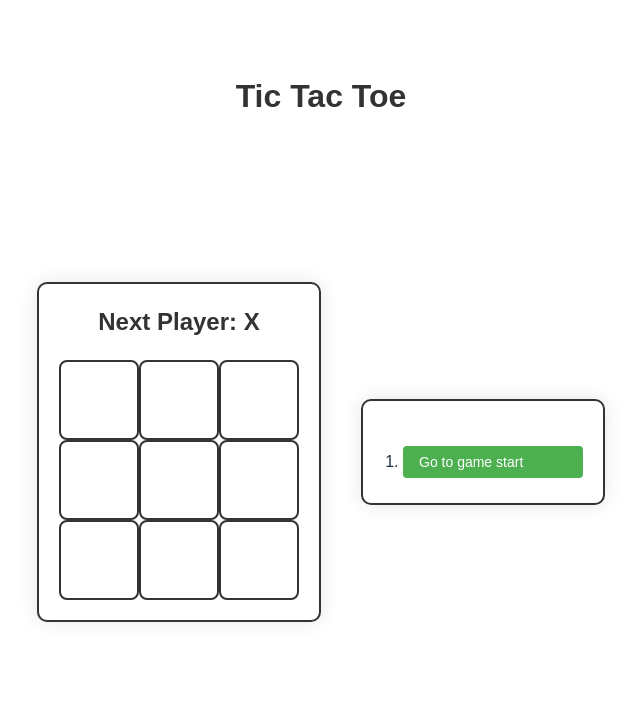
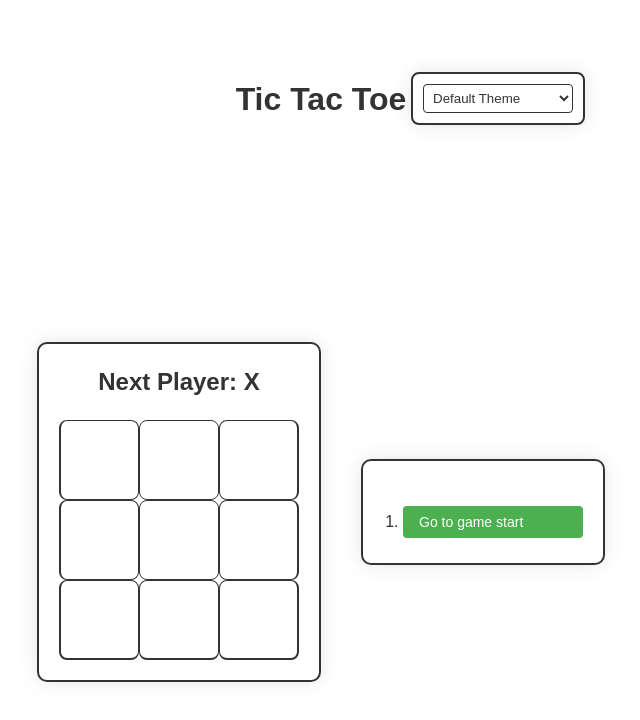
Before and after one commit to Ana2k/react-ttr, a React (Vite) app: page / in a window 1280 px wide. Shown: the top 720 px of the page, without its empty margins (319-959 px from the left). Built offline with nearby package versions, Linux system fonts and the light colour scheme.

Commit message:
looks pretty ok to me?

```diff
--- a/src/App.css
+++ b/src/App.css
@@ -153,6 +153,47 @@
   margin: 10px 0;
 }
 
+:root {
+  /* Light theme (default) */
+  --bg-color: #ffffff;
+  --text-color: #333333;
+  --board-bg: #ffffff;
+  --square-bg: #ffffff;
+  --square-hover: #f5f5f5;
+  --border-color: #333333;
+  --x-color: #2196F3;
+  --o-color: #F44336;
+  --button-bg: #4CAF50;
+  --button-hover: #45a049;
+  --restart-button-bg: #f44336;
+  --restart-button-hover: #d32f2f;
+  --shadow-color: rgba(0, 0, 0, 0.1);
+}
+
+@media (prefers-color-scheme: dark) {
+  :root {
+    --bg-color: #1a1a1a;
+    --text-color: #ffffff;
+    --board-bg: #2d2d2d;
+    --square-bg: #2d2d2d;
+    --square-hover: #3d3d3d;
+    --border-color: #ffffff;
+    --x-color: #64B5F6;
+    --o-color: #EF5350;
+    --button-bg: #388E3C;
+    --button-hover: #2E7D32;
+    --restart-button-bg: #EF5350;
+    --restart-button-hover: #D32F2F;
+    --shadow-color: rgba(0, 0, 0, 0.3);
+  }
+}
+
+body {
+  background-color: var(--bg-color);
+  color: var(--text-color);
+  transition: background-color 0.3s, color 0.3s;
+}
+
 .game {
   display: flex;
   flex-direction: row;
@@ -163,15 +204,30 @@
   min-height: 100vh;
   align-items: center;
   position: relative;
+  padding-top: 60px;
+}
+
+.game-title {
+  position: absolute;
+  top: 20px;
+  font-size: 32px;
+  font-weight: bold;
+  color: var(--text-color);
+  text-align: center;
+  width: 100%;
+  margin: 0;
+  padding: 10px;
+  transition: color 0.3s;
 }
 
 .game-board {
-  background: #fff;
+  background: var(--board-bg);
   padding: 20px;
   border-radius: 10px;
-  box-shadow: 0 0 20px rgba(0, 0, 0, 0.1);
-  border: 2px solid #333;
+  box-shadow: 0 0 20px var(--shadow-color);
+  border: 2px solid var(--border-color);
   display: inline-block;
+  transition: all 0.3s;
 }
 
 .board-row {
@@ -182,77 +238,68 @@
 .square {
   width: 80px;
   height: 80px;
-  background: white;
-  border: 2px solid #333;
+  background: var(--square-bg);
   font-size: 40px;
   font-weight: bold;
   cursor: pointer;
   display: flex;
   align-items: center;
   justify-content: center;
-  transition: background-color 0.2s;
+  transition: all 0.3s ease;
   margin: 0;
   padding: 0;
   box-sizing: border-box;
   position: relative;
+  border: 1px solid var(--border-color);
 }
 
-/* Remove right border from squares in the right column */
-.square:nth-child(3n) {
-  border-right: none;
-}
-
-/* Remove bottom border from squares in the bottom row */
-.board-row:last-child .square {
-  border-bottom: none;
-}
-
-/* Remove left border from squares in the left column */
-.square:nth-child(3n + 1) {
-  border-left: none;
-}
-
-/* Remove top border from squares in the top row */
 .board-row:first-child .square {
-  border-top: none;
-}
-
-/* Add borders to the board edges */
-.board-row:first-child .square {
-  border-top: 2px solid #333;
+  border-top: 2px solid var(--border-color);
 }
 
 .board-row:last-child .square {
-  border-bottom: 2px solid #333;
+  border-bottom: 2px solid var(--border-color);
 }
 
-.square:nth-child(3n + 1) {
-  border-left: 2px solid #333;
+.square:nth-child(1) {
+  border-left: 2px solid var(--border-color);
 }
 
-.square:nth-child(3n) {
-  border-right: 2px solid #333;
+.square:nth-child(3) {
+  border-right: 2px solid var(--border-color);
+}
+
+.square:nth-child(1) {
+  border-left-width: 2px;
+}
+
+.square:nth-child(3) {
+  border-right-width: 2px;
 }
 
 .square:hover {
-  background: #f5f5f5;
+  background: var(--square-hover);
+  transform: scale(1.05);
+  z-index: 1;
 }
 
 .status {
   margin-bottom: 20px;
   font-size: 24px;
   font-weight: bold;
-  color: #333;
+  color: var(--text-color);
   text-align: center;
+  transition: color 0.3s;
 }
 
 .game-info {
   min-width: 200px;
-  background: #fff;
+  background: var(--board-bg);
   padding: 20px;
   border-radius: 10px;
-  box-shadow: 0 0 20px rgba(0, 0, 0, 0.1);
-  border: 2px solid #333;
+  box-shadow: 0 0 20px var(--shadow-color);
+  border: 2px solid var(--border-color);
+  transition: all 0.3s;
 }
 
 .game-info ol {
@@ -262,7 +309,7 @@
 }
 
 .game-info button {
-  background: #4CAF50;
+  background: var(--button-bg);
   color: white;
   border: none;
   padding: 8px 16px;
@@ -270,17 +317,18 @@
   border-radius: 4px;
   cursor: pointer;
   font-size: 14px;
-  transition: background-color 0.2s;
+  transition: all 0.3s ease;
   width: 100%;
   text-align: left;
 }
 
 .game-info button:hover {
-  background: #45a049;
+  background: var(--button-hover);
+  transform: scale(1.02);
 }
 
 .restart-button {
-  background: #f44336 !important;
+  background: var(--restart-button-bg) !important;
   color: white;
   border: none;
   padding: 12px 20px !important;
@@ -295,8 +343,41 @@
 }
 
 .restart-button:hover {
-  background: #d32f2f !important;
+  background: var(--restart-button-hover) !important;
   transform: scale(1.02);
+}
+
+/* Theme customization controls - simplified dropdown */
+.theme-controls {
+  position: absolute;
+  top: 20px;
+  right: 20px;
+  background: var(--board-bg);
+  padding: 10px;
+  border-radius: 8px;
+  box-shadow: 0 0 20px var(--shadow-color);
+  border: 2px solid var(--border-color);
+  z-index: 100;
+}
+
+.theme-controls select {
+  background: var(--board-bg);
+  color: var(--text-color);
+  border: 1px solid var(--border-color);
+  padding: 5px;
+  border-radius: 4px;
+  cursor: pointer;
+  width: 150px;
+}
+
+.theme-controls select:focus {
+  outline: none;
+  border-color: var(--x-color);
+}
+
+/* Remove old color picker styles */
+.color-picker {
+  display: none;
 }
 
 /* Add some animation for X and O */
@@ -317,21 +398,9 @@
 
 /* Style for X and O */
 .square:not(:empty) {
-  color: #2196F3;
+  color: var(--x-color);
 }
 
 .square:not(:empty):nth-child(even) {
-  color: #F44336;
+  color: var(--o-color);
 }
-
-/* Add a title to the game */
-.game::before {
-  content: "Tic Tac Toe";
-  position: absolute;
-  top: 20px;
-  font-size: 32px;
-  font-weight: bold;
-  color: #333;
-  text-align: center;
-  width: 100%;
-}
--- a/src/App.jsx
+++ b/src/App.jsx
@@ -1,4 +1,4 @@
-import { useState } from 'react';
+import { useState, useEffect } from 'react';
 import './App.css';
 
 /**
@@ -96,17 +96,55 @@ function Board({ xIsNext, squares, onPlay}){
  * - winner: string | null - Current winner ('X', 'O', or null)
  * - isDraw: boolean - True if game is a draw
  * - gameOver: boolean - True if game is won or drawn
+ * - theme: Object - Current theme colors
  *
  * Manages the overall game state and history
  */
-export default function Game(){
-  const [history,setHistory] = useState([Array(9).fill(null)]);
+export default function Game() {
+  const [history, setHistory] = useState([Array(9).fill(null)]);
   const [currentMove, setCurrentMove] = useState(0);
-  const xIsNext = currentMove % 2===0;
+  const [theme, setTheme] = useState('default');
+
+  const xIsNext = currentMove % 2 === 0;
   const currentSquares = history[currentMove];
   const winner = calculateWinner(currentSquares);
   const isDraw = !winner && currentSquares.every(square => square);
   const gameOver = winner || isDraw;
+
+  // Update theme based on selection
+  useEffect(() => {
+    const themes = {
+      default: {
+        '--x-color': '#2196F3',
+        '--o-color': '#F44336',
+        '--board-bg': '#ffffff',
+        '--border-color': '#333333'
+      },
+      dark: {
+        '--x-color': '#64B5F6',
+        '--o-color': '#EF5350',
+        '--board-bg': '#2d2d2d',
+        '--border-color': '#ffffff'
+      },
+      retro: {
+        '--x-color': '#FFD700',
+        '--o-color': '#FF69B4',
+        '--board-bg': '#000000',
+        '--border-color': '#00FF00'
+      },
+      minimal: {
+        '--x-color': '#000000',
+        '--o-color': '#666666',
+        '--board-bg': '#ffffff',
+        '--border-color': '#cccccc'
+      }
+    };
+
+    const selectedTheme = themes[theme];
+    Object.entries(selectedTheme).forEach(([property, value]) => {
+      document.documentElement.style.setProperty(property, value);
+    });
+  }, [theme]);
 
   /**
    * handlePlay
@@ -152,11 +190,11 @@ export default function Game(){
    * Creates a list of buttons to navigate through game history
    * Each button allows jumping to a specific move
    */
-  const moves = history.map((squares,move) => {
+  const moves = history.map((squares, move) => {
     let description;
-    if(move > 0){
-      description = "Go to Move #"+move;
-    } else{
+    if (move > 0) {
+      description = "Go to Move #" + move;
+    } else {
       description = "Go to game start";
     }
     return (
@@ -168,8 +206,23 @@ export default function Game(){
 
   return (
     <div className="game">
+      <h1 className="game-title">Tic Tac Toe</h1>
+
+      <div className="theme-controls">
+        <select
+          value={theme}
+          onChange={(e) => setTheme(e.target.value)}
+          aria-label="Select theme"
+        >
+          <option value="default">Default Theme</option>
+          <option value="dark">Dark Theme</option>
+          <option value="retro">Retro Theme</option>
+          <option value="minimal">Minimal Theme</option>
+        </select>
+      </div>
+
       <div className="game-board">
-        <Board xIsNext={xIsNext} squares={currentSquares} onPlay={handlePlay}/>
+        <Board xIsNext={xIsNext} squares={currentSquares} onPlay={handlePlay} />
       </div>
       <div className="game-info">
         {gameOver && (
@@ -180,7 +233,7 @@ export default function Game(){
         <ol>{moves}</ol>
       </div>
     </div>
-  )
+  );
 }
 
 /**
```
